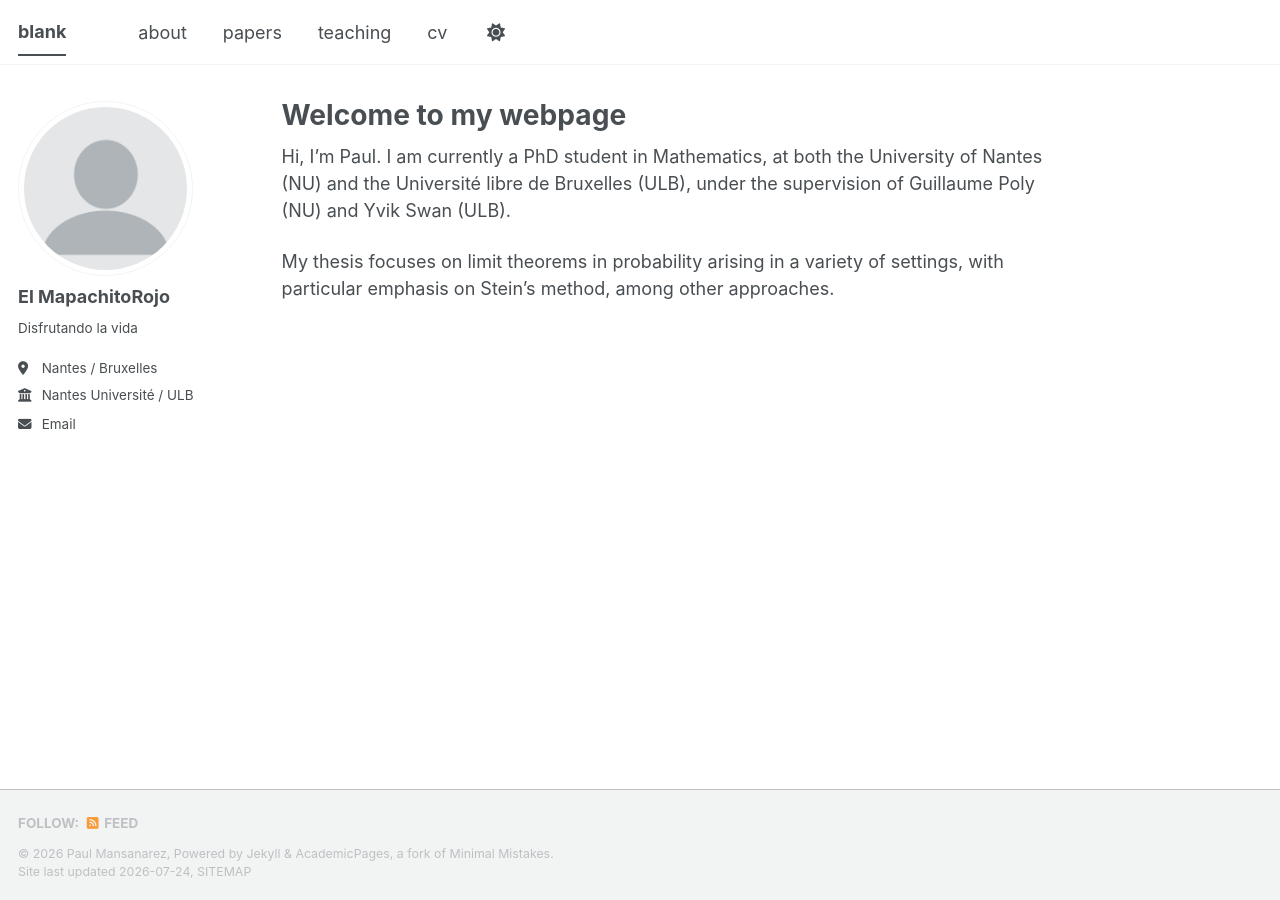
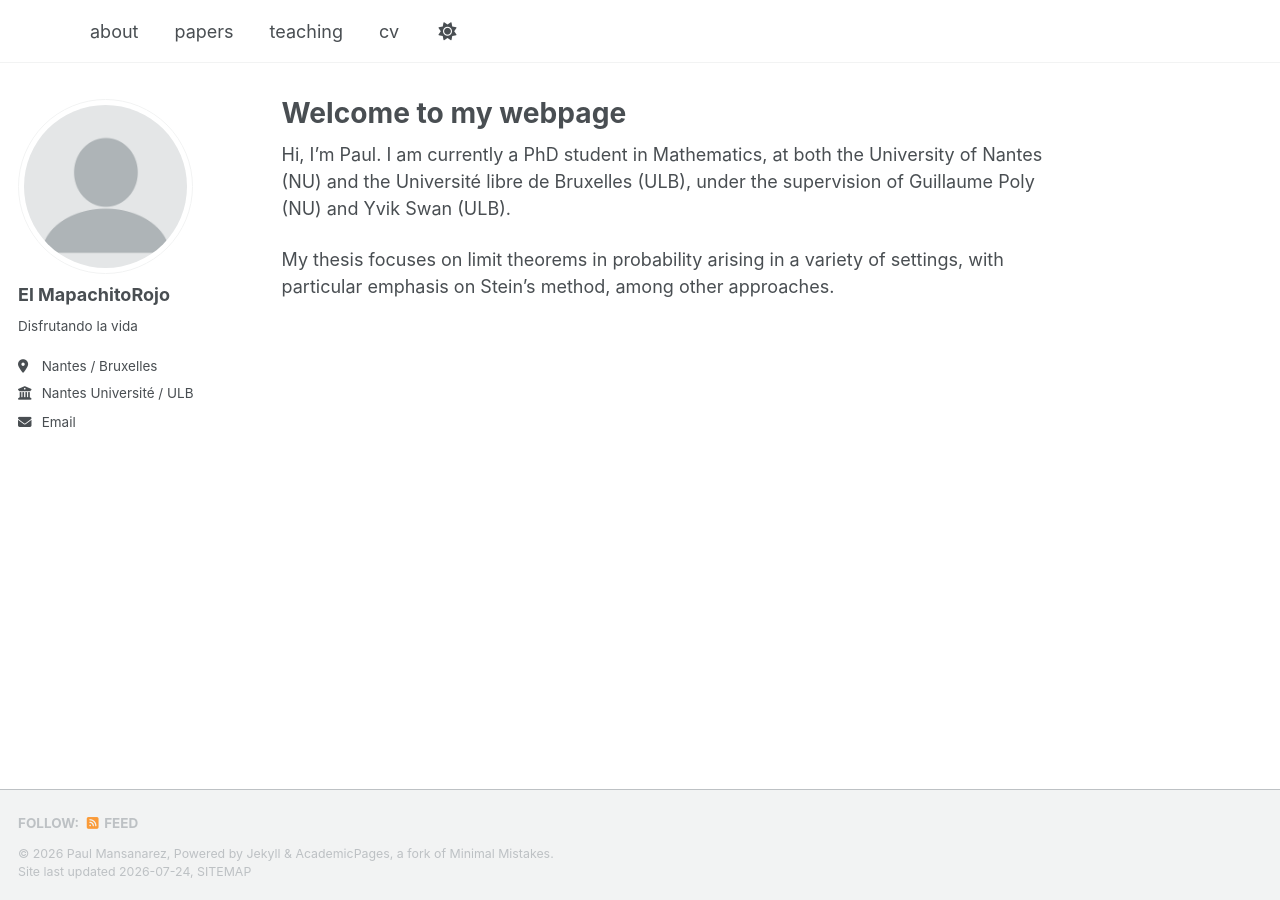
Before and after one commit to paulmansanarez/paulmansanarez.github.io, a Jekyll site: the page built from _pages/about.md, in a window 1280 px wide. Built offline with Jekyll 4.4.1, drawn with Linux system fonts in a browser that asks for light colours; a style sheet for code colours, icons or effects is not loaded.

Commit message:
Update _config.yml

```diff
--- a/_config.yml
+++ b/_config.yml
@@ -9,7 +9,7 @@
 # Basic Site Settings
 locale                   : "en-US"
 site_theme               : "default" # The available themes options are "default", "air", "sunrise", "mint", "dirt" and "contrast"
-title                    : blank
+title                    : ""
 title_separator          : "-"
 name                     : &name "Paul Mansanarez"
 description              : &description "Your Name's academic portfolio"   # Update this with a general description of your site, this is the default if not overridden by a page
```
